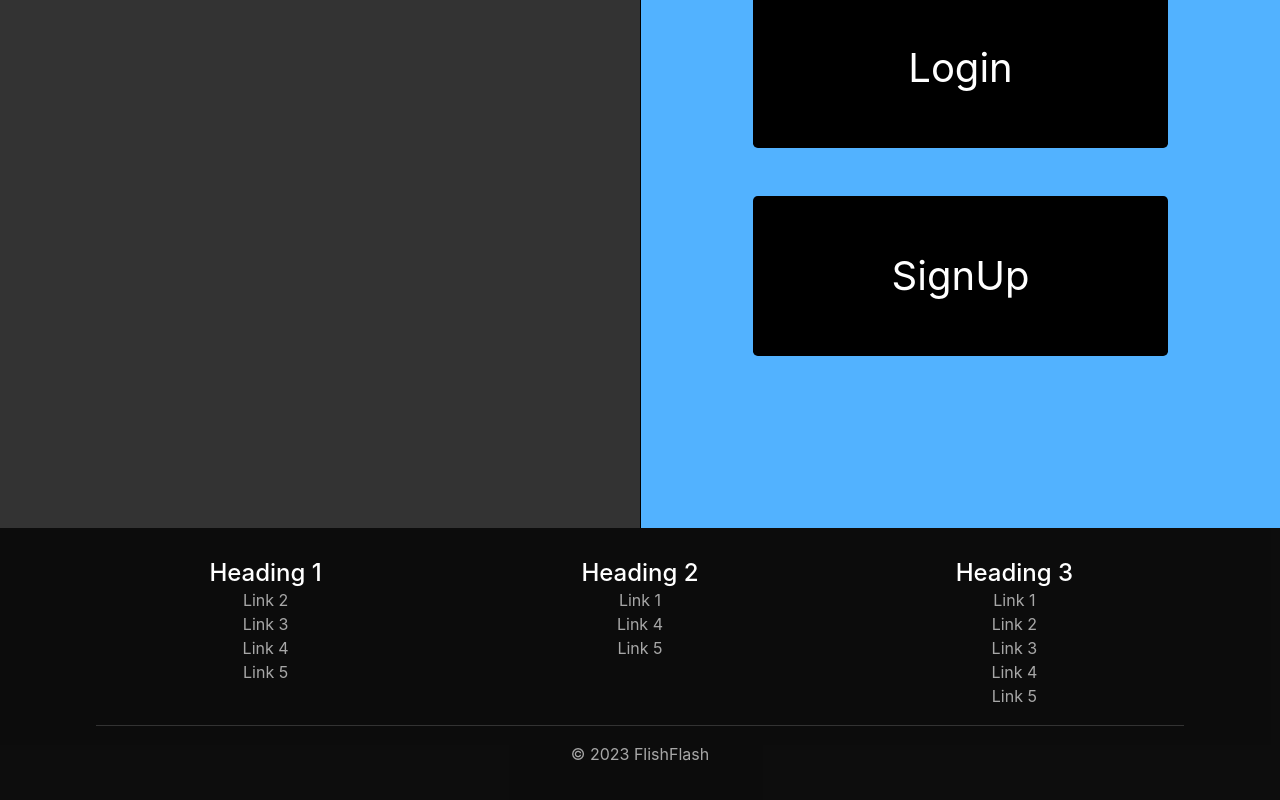
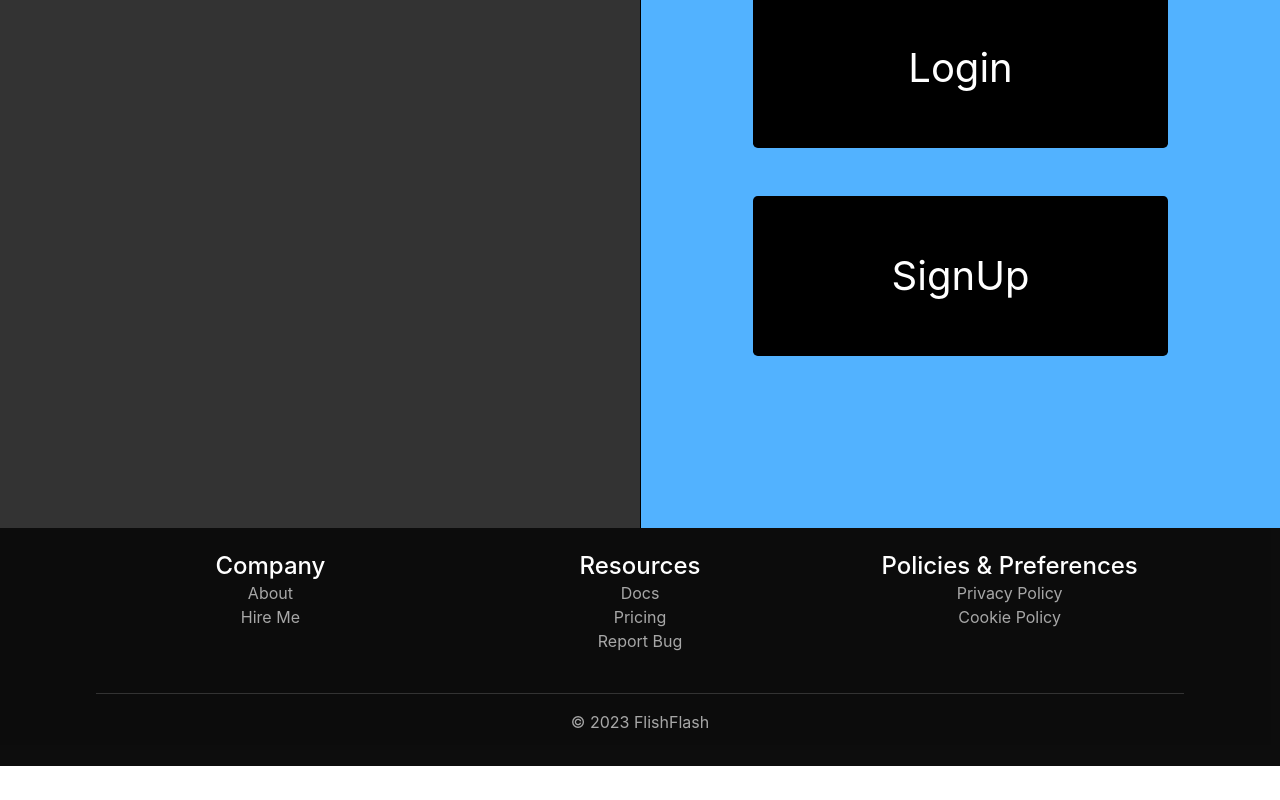
Before and after one commit to AlexRodgers11/flash-card-app, a React (Create React App) app in the folder client/: page / in a window 1280 px wide. Shown: the part 272-1072 px from the top of the page. After the commit the page ends 1038 px from the top, so only its background shows below. Built offline with nearby package versions, Linux system fonts and the light colour scheme; no server answers.

Commit message:
restyle padding and height of footer; give names to each section and link; give functionality to report bug link

```diff
--- a/client/src/App.js
+++ b/client/src/App.js
@@ -31,20 +31,16 @@ const AppWrapper = styled.div`
 	}
 `
 
-const HeaderContainer = styled.div`
+const HeaderContainer = styled.section`
 	height: 5.5rem
 `
 
-const MainContainer = styled.div`
+const MainContainer = styled.section`
 	min-height: calc(100vh - 5.5rem);
 	// height: calc(100vh - 5.5rem);
 `
 
-const FooterContainer = styled.div`
-	height: 17rem;
-	@media (max-width: 500px) {
-		height: 35rem;
-	}
+const FooterContainer = styled.section`
 `
 
 function App() {
--- a/client/src/components/Footer.js
+++ b/client/src/components/Footer.js
@@ -9,17 +9,10 @@ import Modal from "./Modal";
 const FooterWrapper = styled.footer`
     display: flex;
     flex-direction: column;
-    // justify-content: center;
     align-items: center;
-    height: 100%;
-    // padding: 1rem;
     background-color: black;
     opacity: 95%;
     color: #a3a3a3;
-    @media (max-width: 500px) {
-        // flex-direction: column;
-        // padding-top: 1.5rem;
-    }
 `;
 
 const LinksSection = styled.div`
@@ -27,24 +20,19 @@ const LinksSection = styled.div`
     flex-direction: row;
     width: 100%;
     justify-content: center;
-    align-items: center;
-    padding: 1rem;
+    align-items: start;
+    padding: 1.5rem;
     @media (max-width: 500px) {
         flex-direction: column;
-        // padding-top: 1.5rem;
     }
 `;
 
 const LinkBlock = styled.div`
     display: inline-block;
     width: 30%;
-    height: 80%;
     @media (max-width: 500px) {
         margin-top: 1rem;
         width: 100%;
-        // &:first-of-type h4 {
-        //     padding-top: 2rem;
-        // }
     }
 `;
 
@@ -67,6 +55,10 @@ const Content = styled.span.attrs({
 })`
 
 `
+
+const Copyright = styled.p`
+    padding-bottom: 2rem;
+`;
 
 const PartialHr = styled.hr`
     width: 85%;
@@ -100,7 +92,7 @@ function Footer() {
         if(bugScreenshot) {
             const formData = new FormData();
             formData.append("bug-screenshot", bugScreenshot);
-            formData.append("subject", subject === "general" ? "General" : subject === "help" ? "Help Requested" : "Bug-Screenshot");
+            formData.append("subject", subject === "general" ? "General" : subject === "help" ? "Help Requested" : "Report Bug");
             formData.append("messageText", message);
             await client.post(`${baseURL}/communications/send-email-to-site-admins`, formData, { headers: {"Content-Type": "multipart/form-data"}});
         } else {
@@ -127,7 +119,10 @@ function Footer() {
         setBugScreenshot(file);
     }
 
-
+    const handleShowBugForm = () => {
+        setSubject("bug");
+        toggleShowContactForm();
+    }
 
     return (
         <>
@@ -155,32 +150,25 @@ function Footer() {
         <FooterWrapper className="FooterWrapper">
             <LinksSection className="LinksSection">
                 <LinkBlock className="LinkBlock">
-                    <LinkBlockHeading>Heading 1</LinkBlockHeading>
+                    <LinkBlockHeading>Company</LinkBlockHeading>
+                    <ContentWrapper><Content>About</Content></ContentWrapper>
                     {userId && <ContentWrapper><Content onClick={toggleShowContactForm}>Contact</Content></ContentWrapper>}
-                    <ContentWrapper><Content>Link 2</Content></ContentWrapper>
-                    <ContentWrapper><Content>Link 3</Content></ContentWrapper>
-                    <ContentWrapper><Content>Link 4</Content></ContentWrapper>
-                    <ContentWrapper><Content>Link 5</Content></ContentWrapper>
+                    <ContentWrapper><Content>Hire Me</Content></ContentWrapper>
                 </LinkBlock>
                 <LinkBlock className="LinkBlock">
-                    <LinkBlockHeading>Heading 2</LinkBlockHeading>
-                    <ContentWrapper><Content>Link 1</Content></ContentWrapper>
-                    {/* <ContentWrapper><Content>Link 2</Content></ContentWrapper>
-                    <ContentWrapper><Content>Link 3</Content></ContentWrapper> */}
-                    <ContentWrapper><Content>Link 4</Content></ContentWrapper>
-                    <ContentWrapper><Content>Link 5</Content></ContentWrapper>
+                    <LinkBlockHeading>Resources</LinkBlockHeading>
+                    <ContentWrapper><Content>Docs</Content></ContentWrapper>
+                    <ContentWrapper><Content>Pricing</Content></ContentWrapper>
+                    <ContentWrapper><Content onClick={handleShowBugForm}>Report Bug</Content></ContentWrapper>
                 </LinkBlock>
                 <LinkBlock className="LinkBlock">
-                    <LinkBlockHeading>Heading 3</LinkBlockHeading>
-                    <ContentWrapper><Content>Link 1</Content></ContentWrapper>
-                    <ContentWrapper><Content>Link 2</Content></ContentWrapper>
-                    <ContentWrapper><Content>Link 3</Content></ContentWrapper>
-                    <ContentWrapper><Content>Link 4</Content></ContentWrapper>
-                    <ContentWrapper><Content>Link 5</Content></ContentWrapper>
+                    <LinkBlockHeading>Policies & Preferences</LinkBlockHeading>
+                    <ContentWrapper><Content>Privacy Policy</Content></ContentWrapper>
+                    <ContentWrapper><Content>Cookie Policy</Content></ContentWrapper>
                 </LinkBlock>
             </LinksSection>
             <PartialHr />
-            <p>&copy; 2023 FlishFlash</p>
+            <Copyright>&copy; 2023 FlishFlash</Copyright>
         </FooterWrapper>
         </>
     )
```
